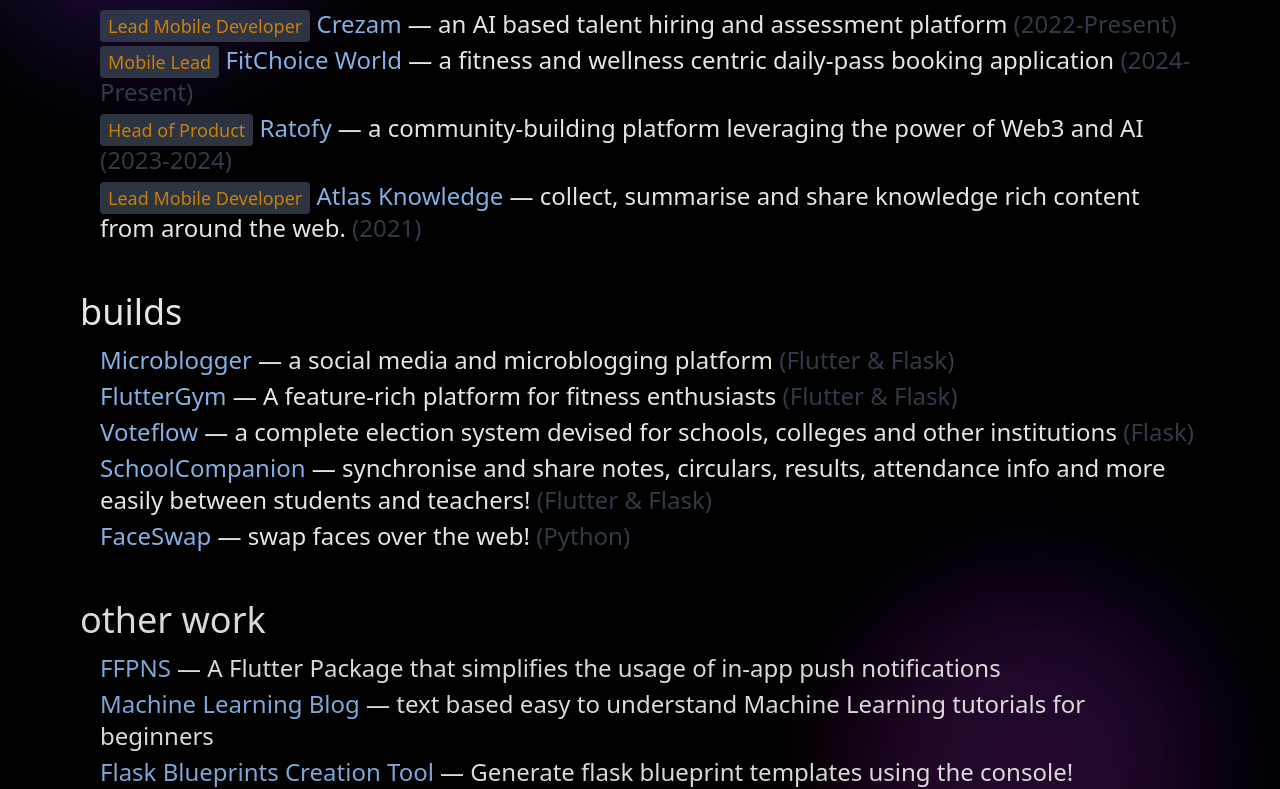
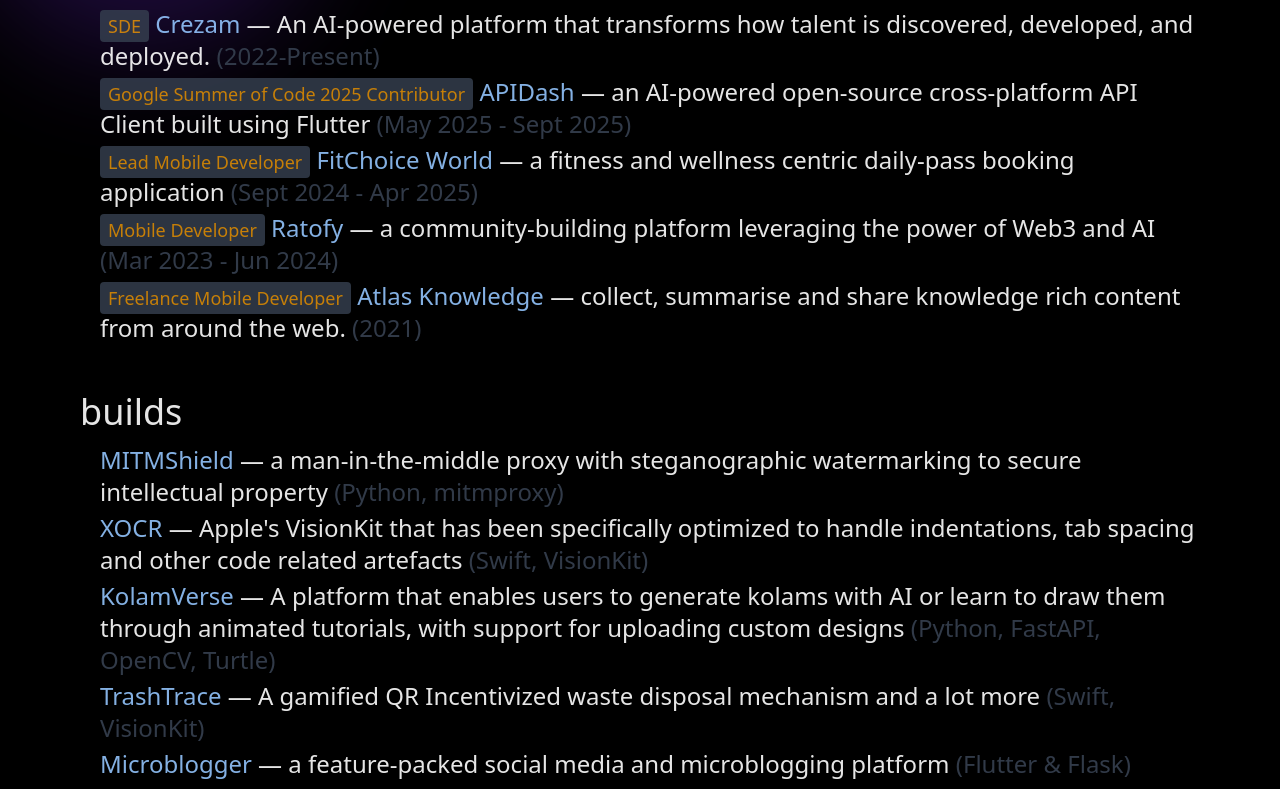
Before and after one commit to synapsecode/portfolio-v2, a Svelte app: page / in a window 1280 px wide. Shown: the part 646-1435 px from the top of the page. Built offline with nearby package versions, Linux system fonts and the light colour scheme; what tailwindcss-filters would draw is missing.

Commit message:
Resume Update & Major Content Updates

```diff
--- a/src/App.svelte
+++ b/src/App.svelte
@@ -46,7 +46,7 @@
     <!-- OLDIMG: https://pbs.twimg.com/profile_images/1518524395110940672/6SsgkQk-_400x400.jpg -->
     <h1 class="text-4xl mb-1 mt-4 font-bold">Manas Hejmadi</h1>
     <p class="text-md opacity-50">
-      21. Freelance Software Developer with an expertise in Flutter. Enjoyer of
+      Software Developer with an expertise in Flutter and Python. Enjoyer of
       puns
     </p>
     <div class="flex mt-1">
@@ -90,30 +90,37 @@
     <ul class="space-y-3 xl:space-y-1">
       <DataLine
         name="Crezam"
-        desc="an AI based talent hiring and assessment platform"
+        desc="An AI-powered platform that transforms how talent is discovered, developed, and deployed."
         link={getLink("crezam")}
-        role="Lead Mobile Developer"
+        role="SDE"
         stack="2022-Present"
+      />
+      <DataLine
+        name="APIDash"
+        desc="an AI-powered open-source cross-platform API Client built using Flutter"
+        link={getLink("crezam")}
+        role="Google Summer of Code 2025 Contributor"
+        stack="May 2025 - Sept 2025"
       />
       <DataLine
         name="FitChoice World"
         desc="a fitness and wellness centric daily-pass booking application"
-        link={getLink("ratofy")}
-        role="Mobile Lead"
-        stack="2024-Present"
+        link={getLink("fcw")}
+        role="Lead Mobile Developer"
+        stack="Sept 2024 - Apr 2025"
       />
       <DataLine
         name="Ratofy"
         desc="a community-building platform leveraging the power of Web3 and AI"
         link={getLink("ratofy")}
-        role="Head of Product"
-        stack="2023-2024"
+        role="Mobile Developer"
+        stack="Mar 2023 - Jun 2024"
       />
       <DataLine
         name="Atlas Knowledge"
         desc="collect, summarise and share knowledge rich content from around the web."
         link={getLink("atlas")}
-        role="Lead Mobile Developer"
+        role="Freelance Mobile Developer"
         stack="2021"
       />
     </ul>
@@ -122,8 +129,32 @@
     <p class="text-4xl mb-3">builds</p>
     <ul class="space-y-3 xl:space-y-1">
       <DataLine
+        name="MITMShield"
+        desc="a man-in-the-middle proxy with steganographic watermarking to secure intellectual property"
+        link={getLink("mitmshield")}
+        stack="Python, mitmproxy"
+      />
+      <DataLine
+        name="XOCR"
+        desc="Apple's VisionKit that has been specifically optimized to handle indentations, tab spacing and other code related artefacts"
+        link={getLink("xocr")}
+        stack="Swift, VisionKit"
+      />
+      <DataLine
+        name="KolamVerse"
+        desc="A platform that enables users to generate kolams with AI or learn to draw them through animated tutorials, with support for uploading custom designs"
+        link={getLink("kolamverse")}
+        stack="Python, FastAPI, OpenCV, Turtle"
+      />
+      <DataLine
+        name="TrashTrace"
+        desc="A gamified QR Incentivized waste disposal mechanism and a lot more"
+        link={getLink("trashtrace")}
+        stack="Swift, VisionKit"
+      />
+      <DataLine
         name="Microblogger"
-        desc="a social media and microblogging platform"
+        desc="a feature-packed social media and microblogging platform"
         link={getLink("microblogger")}
         stack="Flutter & Flask"
       />
--- a/src/helpers.js
+++ b/src/helpers.js
@@ -49,6 +49,11 @@
         "firesetup": "https://github.com/synapsecode/FireSetup",
         "fbct": "https://github.com/synapsecode/FlaskBlueprint-Creation-Tool",
         "mlblog": "https://ethereumcs.wordpress.com/",
+        "fcw": "https://www.fitchoiceworld.com",
+        "mitmshield": "https://github.com/synapsecode/mitmshield",
+        "xocr": "https://github.com/synapsecode/xocr",
+        "kolamverse": "https://github.com/synapsecode/kolamcreate",
+        "trashtrace": "https://github.com/synapsecode/SIH24",
 
         //Socials
         "github": "https://github.com/synapsecode",
```
Also changed, not shown: 2 other files (tests, documents, lock files or other folders).
